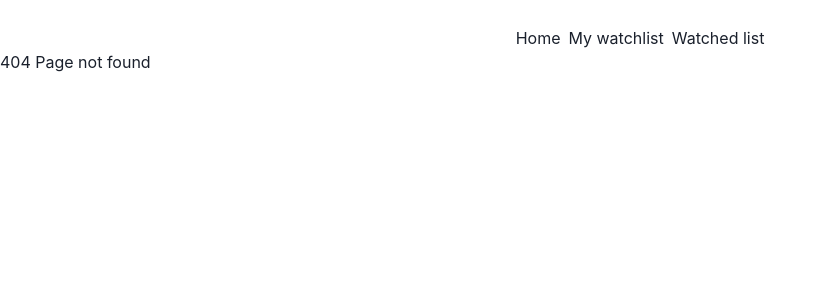
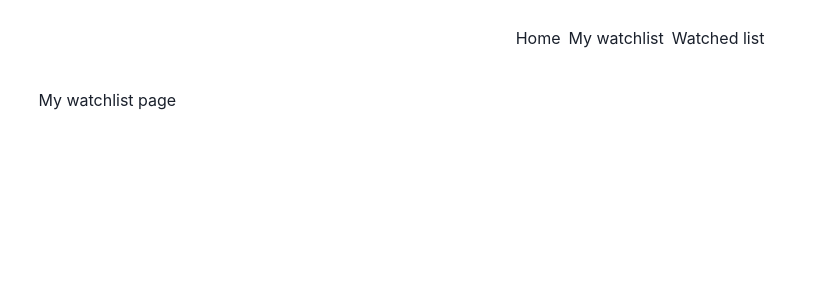
Before and after one commit to mertsabinov/film-wallet, a Next.js app: page /mywatchlist in a window 1280 px wide. Before the commit this address had no page. Shown: the top 300 px of the page, without its empty margins (0-826 px from the left). Built offline with nearby package versions, Linux system fonts and the light colour scheme.

Commit message:
update(myList): name update

```diff
--- a/pages/mylist.tsx
+++ b/pages/mywatchlist.tsx
@@ -1,11 +1,11 @@
 import { Text } from "@chakra-ui/react";
 import PageLayout from "../components/layouts/PageLayout";
-const MyList = () => {
+const MyWatchlist = () => {
   return (
-    <PageLayout pageTitle="my list">
-      <Text>My list page</Text>
+    <PageLayout pageTitle="My watchlist">
+      <Text>My watchlist page</Text>
     </PageLayout>
   );
 };
 
-export default MyList;
+export default MyWatchlist;
```
